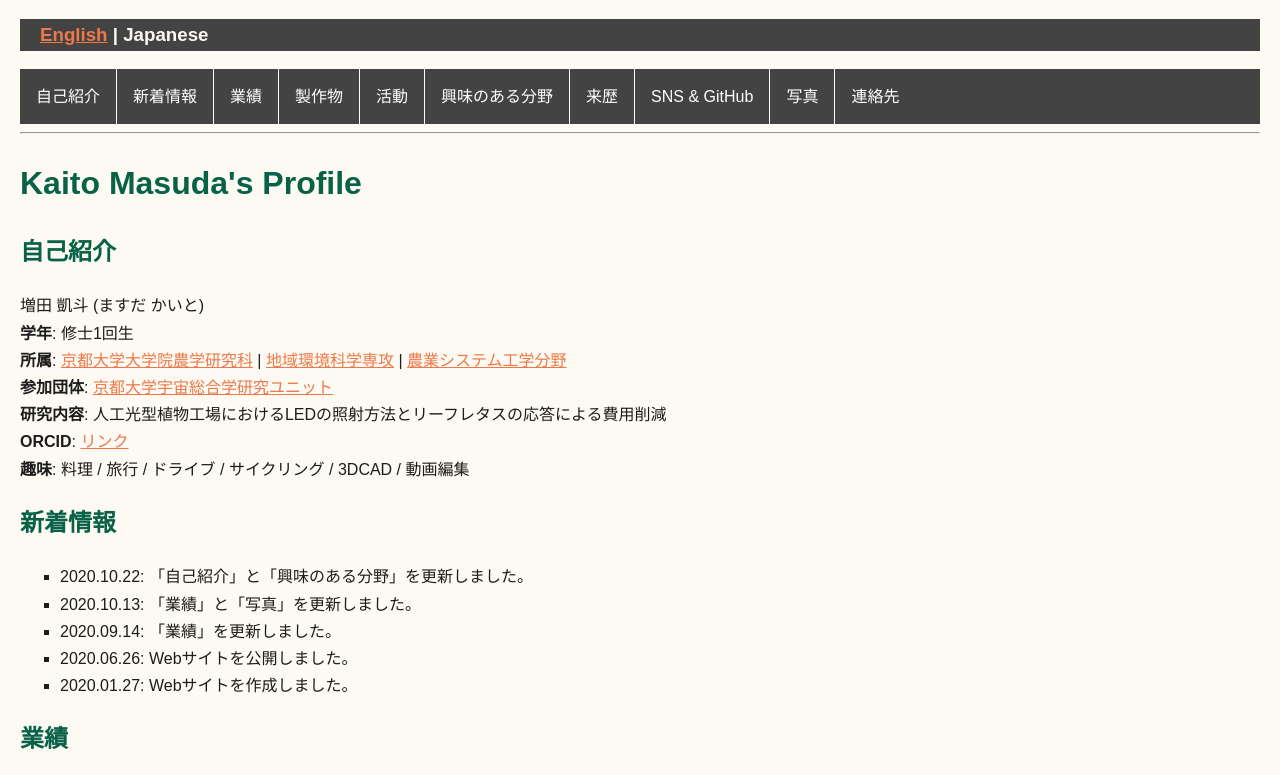
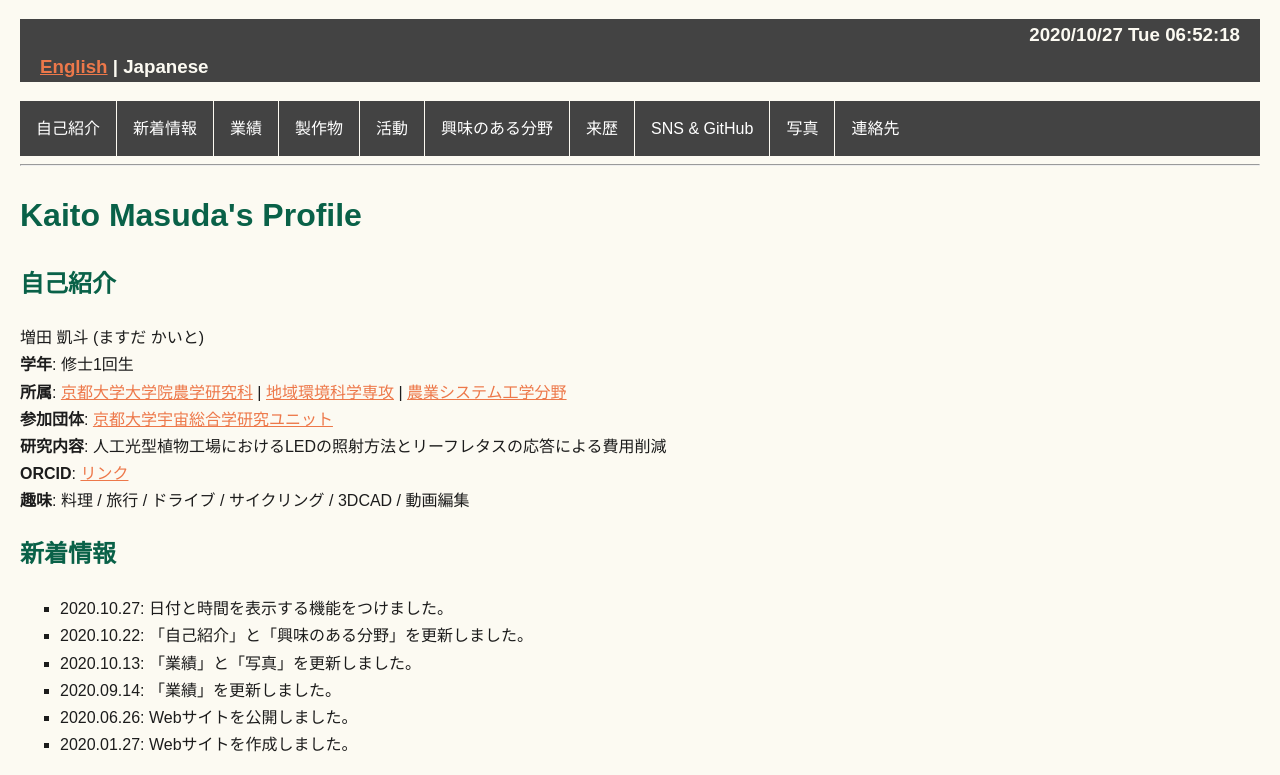
Before and after one commit to masukai/masukai.github.io, a plain HTML site: page poyo.html in a window 1280 px wide. Shown: the top 775 px of the page. Drawn offline with Linux system fonts and the light colour scheme.

Commit message:
2020_10_27_update

```diff
--- a/poyo.html
+++ b/poyo.html
@@ -15,8 +15,29 @@
     </script>
 </head>
 <body onLoad="select_png()">
-    <h3><a href="./poyo_e.html">English</a> | Japanese</h3>
-
+    <h3><div align="right"><span id="view_clock"></span></div>
+        <a href="./poyo_e.html">English</a> | Japanese</h3>
+        <script type="text/javascript">
+        timerID = setInterval('clock()',500); //0.5秒毎にclock()を実行
+        function clock() {
+            document.getElementById("view_clock").innerHTML = getNow();
+        }
+        function getNow() {
+            var now = new Date();
+            var year = now.getFullYear();
+            var mon = ('00' + (now.getMonth()+1)).slice(-2); //１を足すこと
+            var day = ('00' + now.getDate()).slice(-2);
+            var you = now.getDay();
+            var hour = ('00' + now.getHours()).slice(-2);
+            var min = ('00' + now.getMinutes()).slice(-2);
+            var sec = ('00' + now.getSeconds()).slice(-2);
+            //曜日の選択肢
+            var youbi = new Array("Sun","Mon","Tue","Wed","Thu","Fri","Sat");
+            //出力用
+            var s = year + "/" + mon + "/" + day + " " + youbi[you] + " " + hour + ":" + min + ":" + sec;
+            return s;
+        }
+        </script>
     <ul class="index" id="nav">
         <li class="index"><a href="#Self-Introduction">自己紹介</a></li>
         <li class="index"><a href="#News">新着情報</a></li>
@@ -54,6 +75,7 @@
     <h2>新着情報</h2>
     <p>
         <ul style="list-style-type: square">
+        <li>2020.10.27: 日付と時間を表示する機能をつけました。</li>
         <li>2020.10.22: 「自己紹介」と「興味のある分野」を更新しました。</li>
         <li>2020.10.13: 「業績」と「写真」を更新しました。</li>
         <li>2020.09.14: 「業績」を更新しました。</li>
```
Also changed, not shown: index.html (+24 -1 lines), poyo_e.html (+24 -2 lines).
